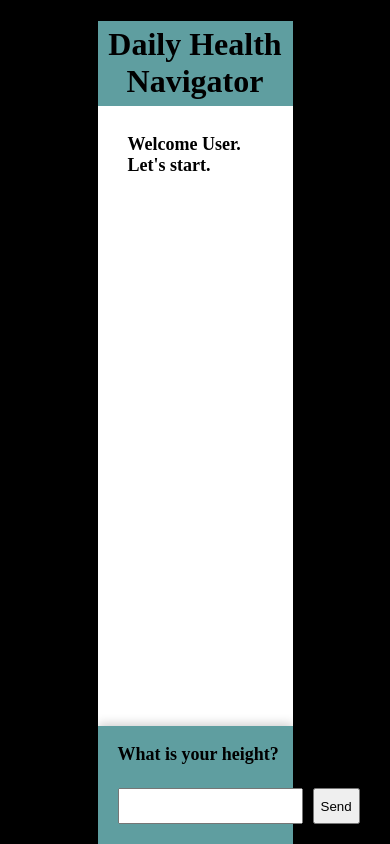
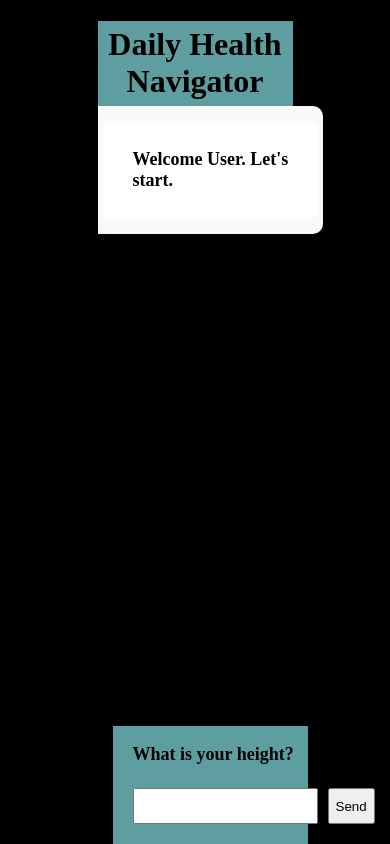
Before and after one commit to vamsikrishna1704/Body_weight_predictor, a React (Create React App) app: page / in a window 390 px wide. Built offline with nearby package versions, Linux system fonts and the light colour scheme.

Commit message:
improvements to css of chatbot

```diff
--- a/src/Chatbot.css
+++ b/src/Chatbot.css
@@ -3,39 +3,65 @@
   flex-direction: column;
   align-items: center;
   height: 600px;
-    padding: 10px;
+  width: 100%;
+  padding: 15px;
+  background-color: #f9f9f9;
+  border-radius: 10px;
+  box-shadow: 0px 4px 8px rgba(0, 0, 0, 0.1);
 }
 
 .chat-history {
   width: 100%;
-
-    max-height: 84%; /* Adjust the height as needed */
+  max-height: 500px;
   overflow-y: auto;
-    padding-bottom: 20px;
+  padding: 10px;
+  border-radius: 8px;
+  background-color: white;
+  display: flex;
+  flex-direction: column;
 }
 
-  .chat-entry {
-    display: grid;
-    grid-template-columns: 1fr 1fr;
-    margin-bottom: 10px;
+.chat-welcome {
+  text-align: center;
+  font-weight: bold;
+  color: #007bff;
+  padding: 10px;
 }
 
-  .chat-question {
-    grid-row: 1;
-    grid-column: 1;
-    text-align: left;
-    background-color: darkgrey;
-    border-radius: 6px;
-    padding: 6px;
-    font-size: large;
+.chat-message {
+  max-width: 60%; /* Now messages are confined to content width */
+  padding: 10px 15px;
+  border-radius: 15px;
+  margin: 5px 0;
+  word-wrap: break-word;
+  transition: all 0.3s ease-in-out;
+  display: inline-block; /* Prevents stretching */
 }
 
-  .chat-answer {
-    grid-column: 2;
-    grid-row: 2;
+/* Bot message styling */
+.chat-message.bot {
+  background-color: #007bff;
+  color: white;
+  align-self: flex-start;
+  text-align: left;
+  border-radius: 15px 15px 15px 5px;
+}
+
+/* User message styling */
+.chat-message.user {
+  background-color: #34c759;
+  color: white;
+  align-self: flex-end;
   text-align: right;
-    background-color: darkgrey;
-    border-radius: 6px;
-    padding: 6px;
-    font-size: large;
+  border-radius: 15px 15px 5px 15px;
 }
+
+/* Responsive Design */
+@media screen and (max-width: 768px) {
+  .chat-container {
+    height: auto;
+  }
+  .chat-message {
+    max-width: 80%; /* Adjusted for smaller screens */
+  }
+}
```
Lines whose indentation alone changed are shown as unchanged.
